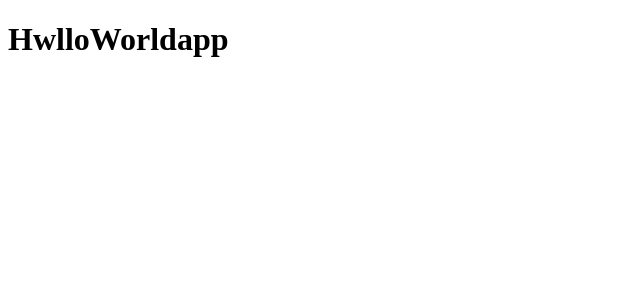
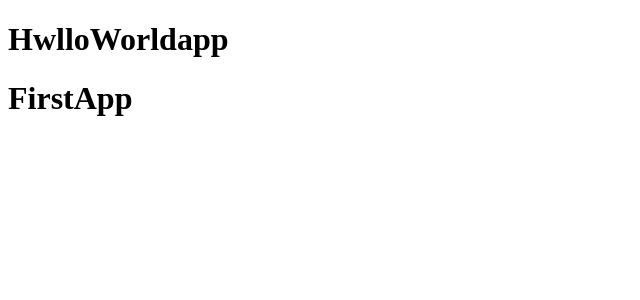
Before and after one commit to leakko/intro-react-vite, a React (Vite) app: page / in a window 1280 px wide. Shown: the top 300 px of the page, without its empty margins (0-640 px from the left). Built offline with nearby package versions, Linux system fonts and the light colour scheme.

Commit message:
FirstApp component created

```diff
--- /dev/null
+++ b/src/FirstApp.jsx
@@ -0,0 +1,5 @@
+export const FirstApp = () => {
+    return (
+        <h1>FirstApp</h1>
+    )
+}
--- a/src/main.jsx
+++ b/src/main.jsx
@@ -1,9 +1,11 @@
-import React from 'react'
-import ReactDOM from 'react-dom/client'
-import { HelloWorldApp } from './HelloWorldApp'
+import React from 'react';
+import ReactDOM from 'react-dom/client';
+import { HelloWorldApp } from './HelloWorldApp';
+import { FirstApp } from './FirstApp';
 
 ReactDOM.createRoot(document.getElementById('root')).render(
   <React.StrictMode>
     <HelloWorldApp />
+    <FirstApp />
   </React.StrictMode>
 )
```
